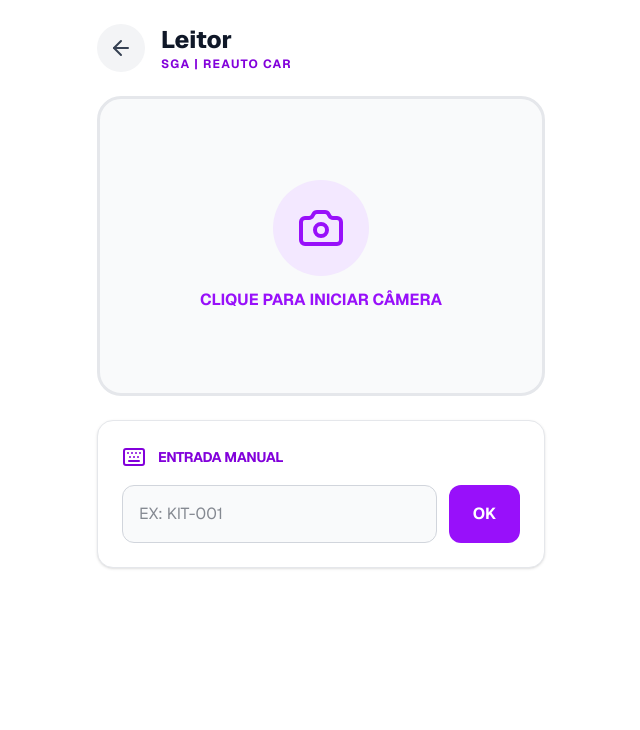
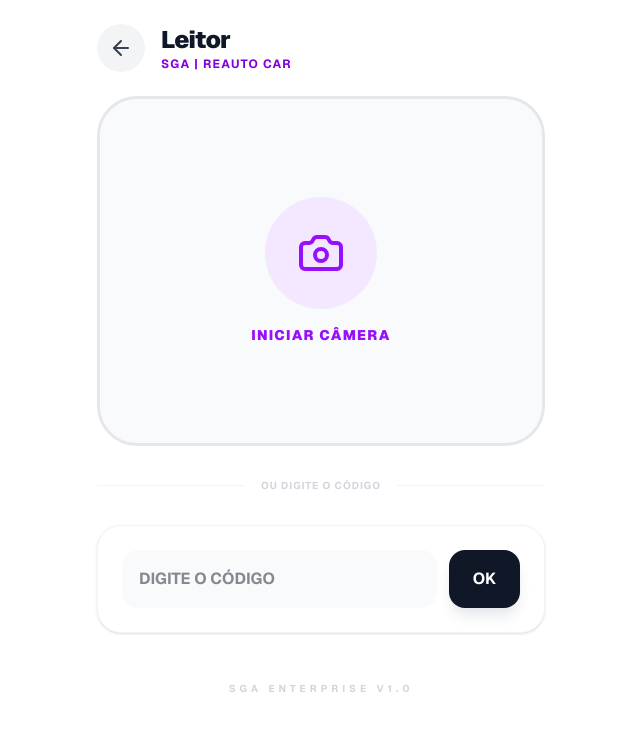
Before and after one commit to guilhsantos/Inventory_Automation, a Next.js app: page /scanner in a window 1280 px wide. Shown: the top 730 px of the page, without its empty margins (319-959 px from the left). Built offline with nearby package versions, Linux system fonts and the light colour scheme.

Commit message:
fix:ajuste

```diff
--- a/src/app/scanner/page.tsx
+++ b/src/app/scanner/page.tsx
@@ -1,62 +1,65 @@
 "use client";
 
 import { useEffect, useState, useRef } from "react";
-import { Html5Qrcode } from "html5-qrcode"; // Mudamos para a versão mais direta
-import { ArrowLeft, Keyboard, CheckCircle2, Camera } from "lucide-react";
+import { ArrowLeft, Keyboard, CheckCircle2, Camera, Loader2 } from "lucide-react";
 import Link from "next/link";
 
 export default function ScannerPage() {
   const [scanResult, setScanResult] = useState<string | null>(null);
   const [manualCode, setManualCode] = useState("");
   const [isCameraActive, setIsCameraActive] = useState(false);
-  const scannerRef = useRef<Html5Qrcode | null>(null);
+  const [isLibLoaded, setIsLibLoaded] = useState(false);
+  const scannerRef = useRef<any>(null);
+
+  // Carrega a biblioteca apenas no lado do cliente
+  useEffect(() => {
+    import("html5-qrcode").then((lib) => {
+      scannerRef.current = lib;
+      setIsLibLoaded(true);
+    });
+  }, []);
 
   const startCamera = async () => {
+    if (!scannerRef.current) return;
+
     try {
+      const { Html5Qrcode } = scannerRef.current;
       const html5QrCode = new Html5Qrcode("reader");
-      scannerRef.current = html5QrCode;
 
-      const config = { fps: 10, qrbox: { width: 250, height: 250 } };
+      const config = {
+        fps: 10,
+        qrbox: { width: 250, height: 250 },
+        aspectRatio: 1.0
+      };
 
       await html5QrCode.start(
-        { facingMode: "environment" }, // Força a câmera traseira
+        { facingMode: "environment" },
         config,
-        (result) => {
+        (result: string) => {
           setScanResult(result);
-          stopCamera();
+          html5QrCode.stop();
+          setIsCameraActive(false);
         },
-        (error) => { /* ignora erros de foco */ }
+        () => { /* ignora erros de foco */ }
       );
+
       setIsCameraActive(true);
     } catch (err) {
-      console.error("Erro ao iniciar câmera:", err);
-      alert("Erro ao acessar câmera. Verifique as permissões do navegador.");
+      console.error(err);
+      alert("Câmera não disponível ou permissão negada.");
     }
   };
-
-  const stopCamera = async () => {
-    if (scannerRef.current && scannerRef.current.isScanning) {
-      await scannerRef.current.stop();
-      setIsCameraActive(false);
-    }
-  };
-
-  useEffect(() => {
-    return () => {
-      stopCamera();
-    };
-  }, []);
 
   return (
     <div className="min-h-screen bg-white text-gray-900 p-4 font-sans">
       {/* Header */}
       <div className="flex items-center mb-6 max-w-md mx-auto pt-2">
-        <Link href="/" onClick={stopCamera} className="p-3 mr-4 bg-gray-100 rounded-full text-gray-700">
+        <Link href="/" className="p-3 mr-4 bg-gray-100 rounded-full text-gray-700 hover:bg-purple-50 hover:text-purple-600 transition-all">
           <ArrowLeft size={24} />
         </Link>
         <div>
-          <h1 className="text-2xl font-extrabold text-gray-900">Leitor</h1>
-          <p className="text-xs text-purple-700 uppercase font-bold tracking-widest">SGA | Reauto Car</p>
+          <h1 className="text-2xl font-black text-gray-900 tracking-tight">Leitor</h1>
+          <p className="text-xs text-purple-700 uppercase font-bold tracking-widest text-left">SGA | Reauto Car</p>
         </div>
       </div>
 
@@ -67,39 +70,45 @@ export default function ScannerPage() {
             <div className="relative">
               <div
                 id="reader"
-                className={`overflow-hidden rounded-3xl border-[3px] ${isCameraActive ? 'border-purple-600' : 'border-gray-200'} bg-gray-50 min-h-[300px] flex items-center justify-center`}
+                className={`overflow-hidden rounded-[2.5rem] border-[3px] ${isCameraActive ? 'border-purple-600 shadow-2xl shadow-purple-100' : 'border-gray-200'} bg-gray-50 min-h-[350px] flex items-center justify-center transition-all duration-500`}
               >
                 {!isCameraActive && (
                   <button
                     onClick={startCamera}
-                    className="flex flex-col items-center text-purple-600 font-bold"
+                    disabled={!isLibLoaded}
+                    className="flex flex-col items-center text-purple-600 group"
                   >
-                    <div className="bg-purple-100 p-6 rounded-full mb-3">
-                      <Camera size={48} />
+                    <div className="bg-purple-100 p-8 rounded-full mb-4 group-hover:scale-110 transition-transform duration-300">
+                      {isLibLoaded ? <Camera size={48} /> : <Loader2 size={48} className="animate-spin text-gray-400" />}
                     </div>
-                    <span>CLIQUE PARA INICIAR CÂMERA</span>
+                    <span className="font-black text-sm tracking-widest uppercase">
+                      {isLibLoaded ? "Iniciar Câmera" : "Carregando Módulo..."}
+                    </span>
                   </button>
                 )}
               </div>
             </div>
 
+            {/* Divisor */}
+            <div className="relative flex py-2 items-center">
+              <div className="flex-grow border-t border-gray-100"></div>
+              <span className="flex-shrink mx-4 text-gray-300 text-[10px] font-bold uppercase tracking-widest">Ou digite o código</span>
+              <div className="flex-grow border-t border-gray-100"></div>
+            </div>
+
             {/* Entrada Manual */}
-            <div className="bg-white p-6 rounded-2xl border border-gray-200 shadow-sm">
-              <div className="flex items-center mb-4 text-purple-700">
-                <Keyboard size={24} className="mr-3" />
-                <span className="text-sm font-bold uppercase tracking-tight">Entrada Manual</span>
-              </div>
+            <div className="bg-white p-6 rounded-3xl border border-gray-100 shadow-sm">
               <div className="flex gap-3">
                 <input
                   type="text"
-                  placeholder="EX: KIT-001"
+                  placeholder="DIGITE O CÓDIGO"
                   value={manualCode}
                   onChange={(e) => setManualCode(e.target.value)}
-                  className="flex-1 p-4 bg-gray-50 border border-gray-300 rounded-xl focus:border-purple-600 uppercase"
+                  className="flex-1 p-4 bg-gray-50 border border-transparent rounded-2xl focus:bg-white focus:border-purple-600 focus:ring-4 focus:ring-purple-50 text-gray-900 font-bold uppercase transition-all"
                 />
                 <button
                   onClick={() => setScanResult(manualCode.toUpperCase())}
-                  className="bg-purple-600 text-white px-6 rounded-xl font-bold"
+                  className="bg-gray-900 text-white px-6 rounded-2xl font-bold hover:bg-purple-600 transition-colors shadow-lg shadow-gray-200"
                 >
                   OK
                 </button>
@@ -107,18 +116,35 @@ export default function ScannerPage() {
             </div>
           </div>
         ) : (
-          /* Sucesso */
-          <div className="bg-white border-2 border-purple-500 p-8 rounded-3xl text-center space-y-6">
-            <CheckCircle2 size={72} className="mx-auto text-purple-600" />
-            <h2 className="text-2xl font-black italic">{scanResult}</h2>
-            <button
-              onClick={() => { setScanResult(null); setIsCameraActive(false); }}
-              className="w-full bg-purple-600 text-white p-4 rounded-xl font-bold"
-            >
-              LER OUTRO
-            </button>
+          /* Tela de Sucesso */
+          <div className="bg-white border-4 border-purple-600 p-10 rounded-[3rem] text-center space-y-8 animate-in zoom-in duration-300 shadow-2xl shadow-purple-100">
+            <div className="bg-purple-100 w-24 h-24 rounded-full flex items-center justify-center mx-auto text-purple-600">
+                <CheckCircle2 size={56} strokeWidth={3} />
+            </div>
+            <div>
+                <h2 className="text-gray-400 font-bold uppercase text-xs tracking-[0.2em] mb-2">Item Identificado</h2>
+                <p className="text-4xl font-black text-gray-900 break-all">{scanResult}</p>
+            </div>
+            <div className="space-y-3">
+                <button
+                  onClick={() => alert('Salvando no Supabase...')}
+                  className="w-full bg-purple-600 text-white p-5 rounded-2xl font-black text-lg shadow-xl shadow-purple-200 active:scale-95 transition-transform"
+                >
+                  CONFIRMAR BAIXA
+                </button>
+                <button
+                  onClick={() => { setScanResult(null); setIsCameraActive(false); }}
+                  className="w-full bg-white text-gray-400 p-3 rounded-2xl font-bold text-sm hover:text-purple-600 transition-colors"
+                >
+                  CANCELAR
+                </button>
+            </div>
           </div>
         )}
+      </div>
+
+      <div className="mt-12 text-center pb-8">
+        <p className="text-[10px] text-gray-300 font-bold uppercase tracking-[0.4em]">SGA Enterprise v1.0</p>
       </div>
     </div>
   );
```
